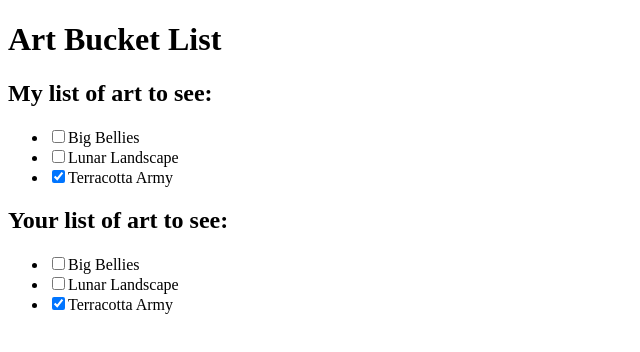
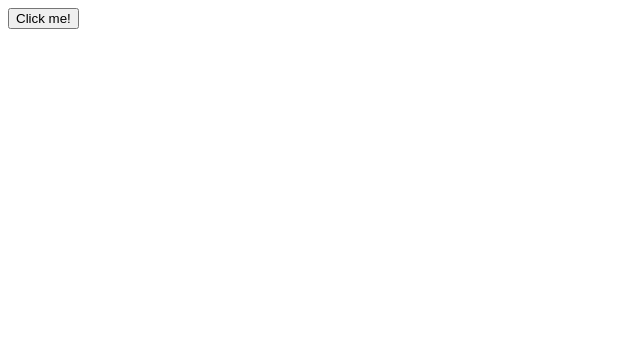
Before and after one commit to vin-jaehong/practice-react-official-document, a React (Create React App) app: page / in a window 1280 px wide. Shown: the top 352 px of the page, without its empty margins (0-640 px from the left). Built offline with nearby package versions, Linux system fonts and the light colour scheme.

Commit message:
feat: ref 값으로서의 사용 예시 (state 와 다르게 랜더링을 유발하지 않음)

```diff
--- a/src/App.tsx
+++ b/src/App.tsx
@@ -1,9 +1,9 @@
-import { TestList } from 'components/TestList';
+import { Counter } from 'components/Counter';
 
 function App() {
   return (
     <>
-      <TestList />
+      <Counter />
     </>
   );
 }
--- a/src/components/Counter.tsx
+++ b/src/components/Counter.tsx
@@ -1,20 +1,12 @@
-import { useState } from 'react';
+import { useRef } from 'react';
 
 export const Counter = () => {
-  const [number, setNumber] = useState(0);
+  const ref = useRef(0);
 
-  return (
-    <>
-      <h1>{number}</h1>
-      <button
-        onClick={() => {
-          setNumber(number + 5);
-          setNumber((n) => n + 1);
-          setNumber(42);
-        }}
-      >
-        Increase the number
-      </button>
-    </>
-  );
+  const handleClick = () => {
+    ref.current = ref.current + 1;
+    alert('You clicked ' + ref.current + ' times!');
+  };
+
+  return <button onClick={handleClick}>Click me!</button>;
 };
```
